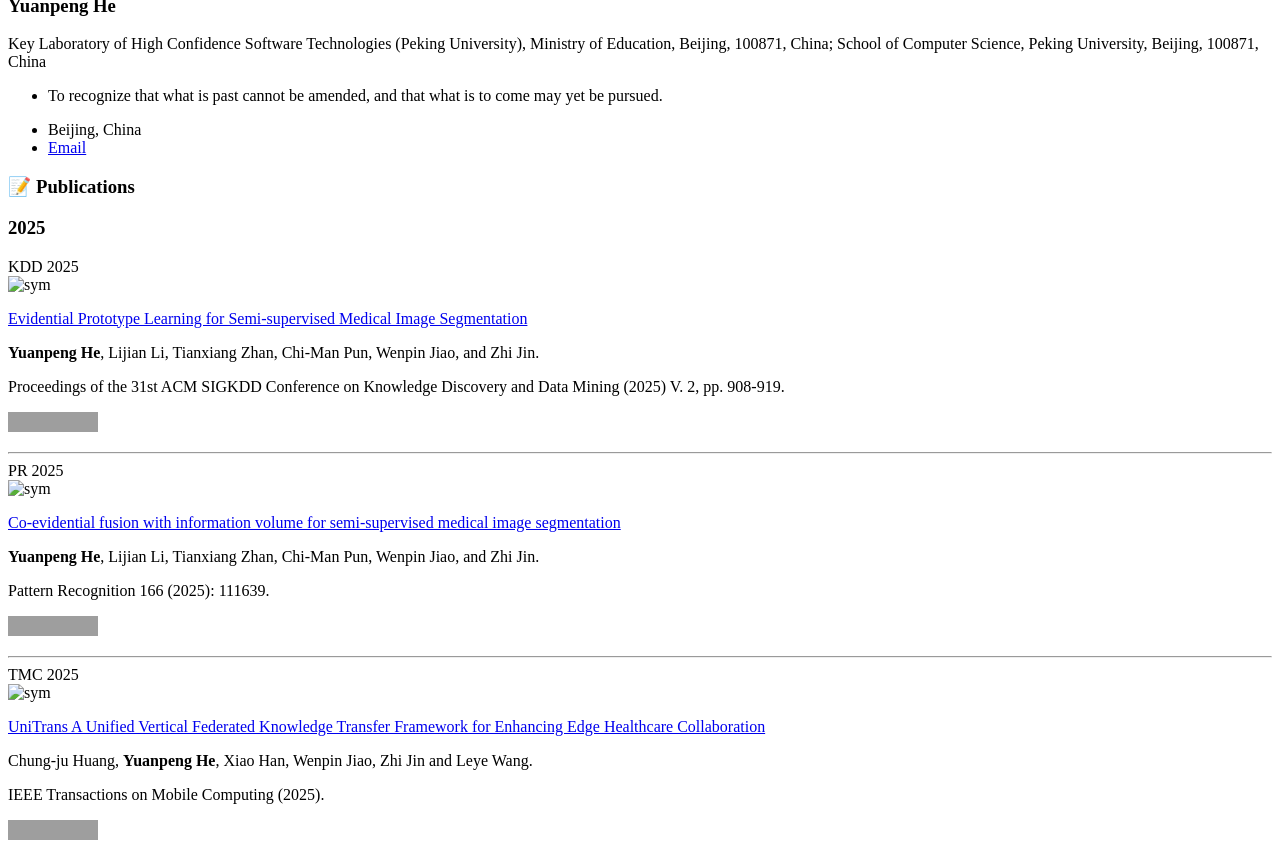
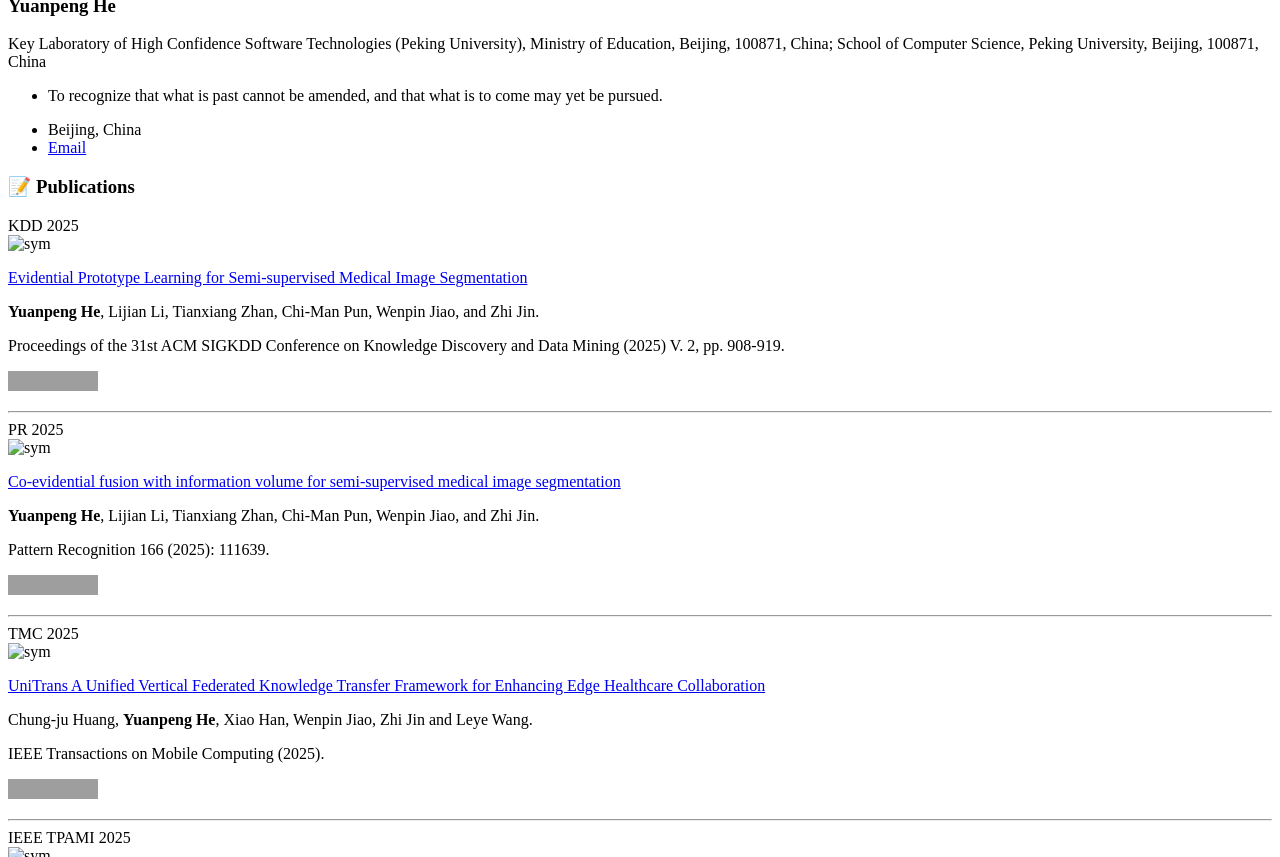
Before and after one commit to heyuanpengpku/heyuanpeng.github.io, a Jekyll site: the page built from _pages/includes/pub.md, in a window 1280 px wide and 900 px high, scrolled down 433 px, cut to the strip 43-900 px from the top of the window. Built offline with Jekyll 4.4.1, drawn with Linux system fonts in a browser that asks for light colours; our own code applies the rules of GitHub Pages for plain Markdown files; grey boxes are pictures that could not be loaded.

Commit message:
2025-10-09 02:52:11

```diff
--- a/_pages/includes/pub.md
+++ b/_pages/includes/pub.md
@@ -1,6 +1,4 @@
 # 📝 Publications
-
-# 2025
 
 <div class='paper-box'><div class='paper-box-image'><div><div class="badge">KDD 2025</div><img src='images/covers/2025-kdd-hyp.png' alt="sym" width="100%"></div></div>
 <div class='paper-box-text' markdown="1">
```
